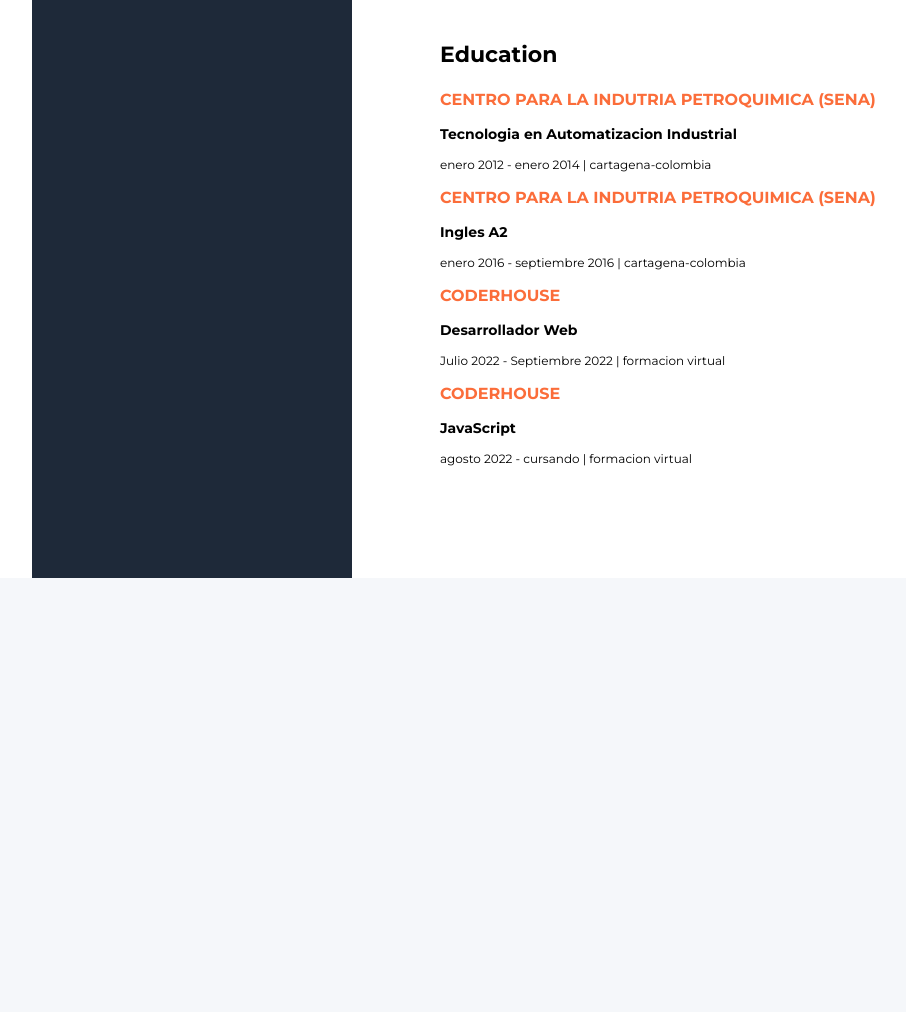
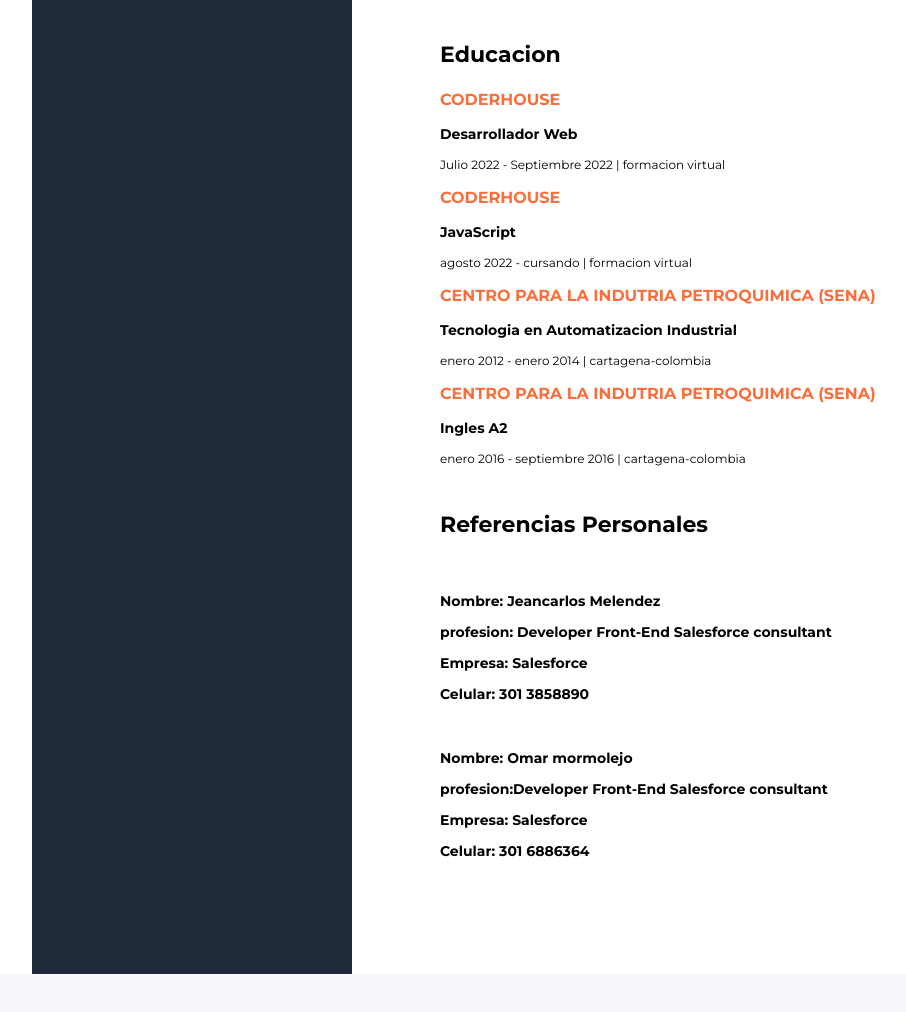
Before and after one commit to gabrieljesus2017/curriculum, a plain HTML site: page dist/index.html in a window 1280 px wide. Shown: the part 974-1986 px from the top of the page, without its empty margins (187-1093 px from the left). Before the commit the page ends 1592 px from the top, so only its background shows below. Drawn offline with Linux system fonts and the light colour scheme; files that its build step writes are made by us from their sources; files whose address does not match are found by name.

Commit message:
actualizacion

```diff
--- a/dist/index.html
+++ b/dist/index.html
@@ -61,7 +61,17 @@
                     </ul>
                 </div>
                 <!--Educación-->
-                <h3 class="titulos-descripcion">Education</h3>
+                <h3 class="titulos-descripcion">Educacion</h3>
+                 <div>
+                    <P class="U"> <span  class="orange">CODERHOUSE</span></P>
+                    <P class="titulo">Desarrollador Web</P>
+                    <p class="fechas">Julio 2022 - Septiembre 2022 | formacion virtual     </p>
+                </div>
+                <div>
+                    <P class="U"> <span  class="orange">CODERHOUSE</span></P>
+                    <P class="titulo">JavaScript</P>
+                    <p class="fechas">agosto 2022 - cursando   | formacion virtual</p>
+                </div>
                 <div>
                     <P class="U"> <span  class="orange">CENTRO PARA LA INDUTRIA PETROQUIMICA (SENA)</span></P>
                     <P class="titulo">Tecnologia en Automatizacion Industrial</P>
@@ -71,14 +81,23 @@
                     <P class="U"> <span  class="orange">CENTRO PARA LA INDUTRIA PETROQUIMICA (SENA)</span></P>
                     <P class="titulo">Ingles A2</P>
                     <p class="fechas">enero 2016 - septiembre 2016  | cartagena-colombia  </p>
-                </div>  <div>
-                    <P class="U"> <span  class="orange">CODERHOUSE</span></P>
-                    <P class="titulo">Desarrollador Web</P>
-                    <p class="fechas">Julio 2022 - Septiembre 2022 | formacion virtual     </p>
-                </div>  <div>
-                    <P class="U"> <span  class="orange">CODERHOUSE</span></P>
-                    <P class="titulo">JavaScript</P>
-                    <p class="fechas">agosto 2022 - cursando   | formacion virtual</p>
+                </div>
+                <h3 class="titulos-descripcion">Referencias Personales</h3>
+                <br>
+                <div>
+                    <P class="titulo">Nombre: Jeancarlos Melendez</P>
+                    <P class="titulo">profesion: Developer Front-End Salesforce consultant</P>
+                    <P class="titulo">Empresa: Salesforce</P>
+                    <P class="titulo">Celular:   301 3858890</P>
+
+                </div>
+                <br>
+                <div>
+                    <P class="titulo">Nombre: Omar mormolejo</P>
+                    <P class="titulo">profesion:Developer Front-End Salesforce consultant</P>
+                    <P class="titulo">Empresa: Salesforce</P>
+                    <P class="titulo">Celular:   301 6886364</P>
+
                 </div>
             </div>
         </div>
@@ -97,6 +116,11 @@
                     <span>Correo:</span>
                     <br>
                     <a class="correo" href="jesusdsosam@hotmail.com">jesusdsosam@hotmail.com</a>
+                </div>
+                <div>
+                    <span>ubicacion:</span>
+                    <br>
+                    <a class="correo" href="cartagena-colombia">cartagena-colombia</a>
                 </div>
             </div>
             <div class="tecnicas">
```
Also changed, not shown: index.html (+33 -9 lines).
